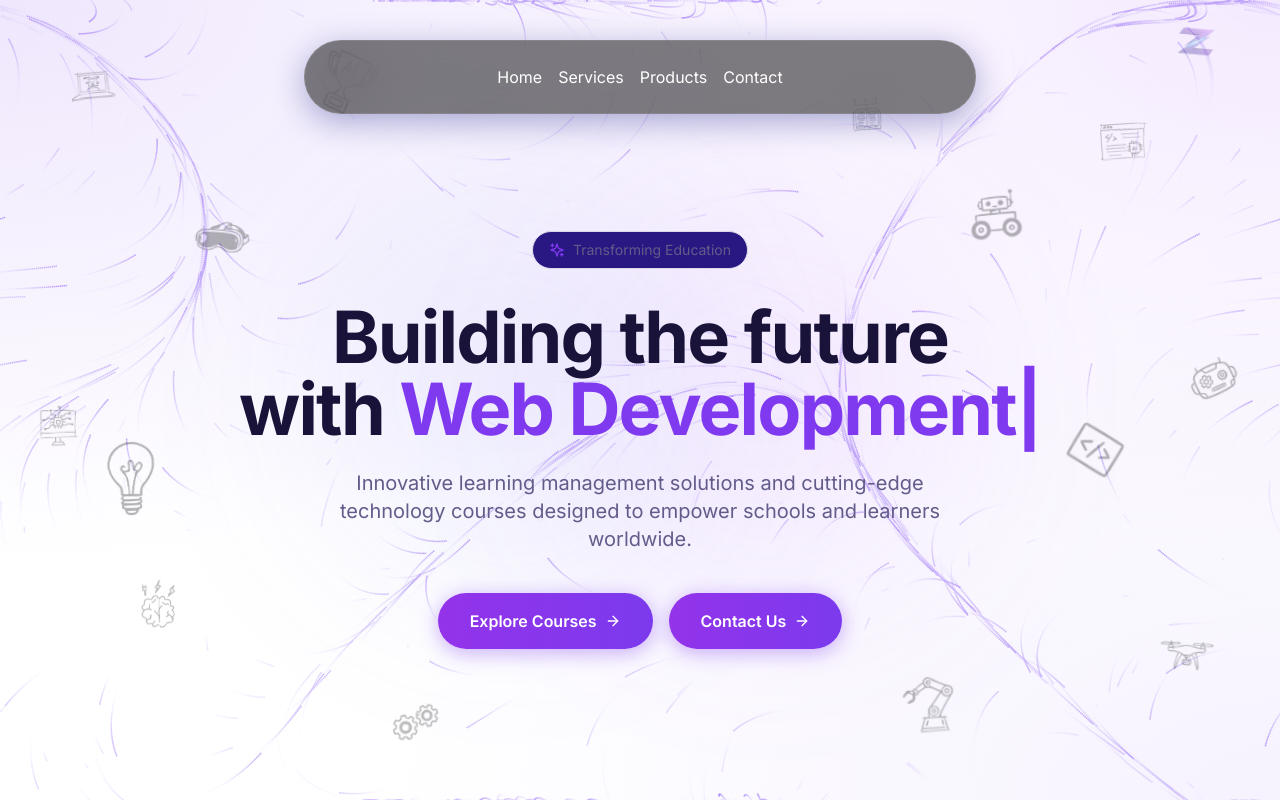
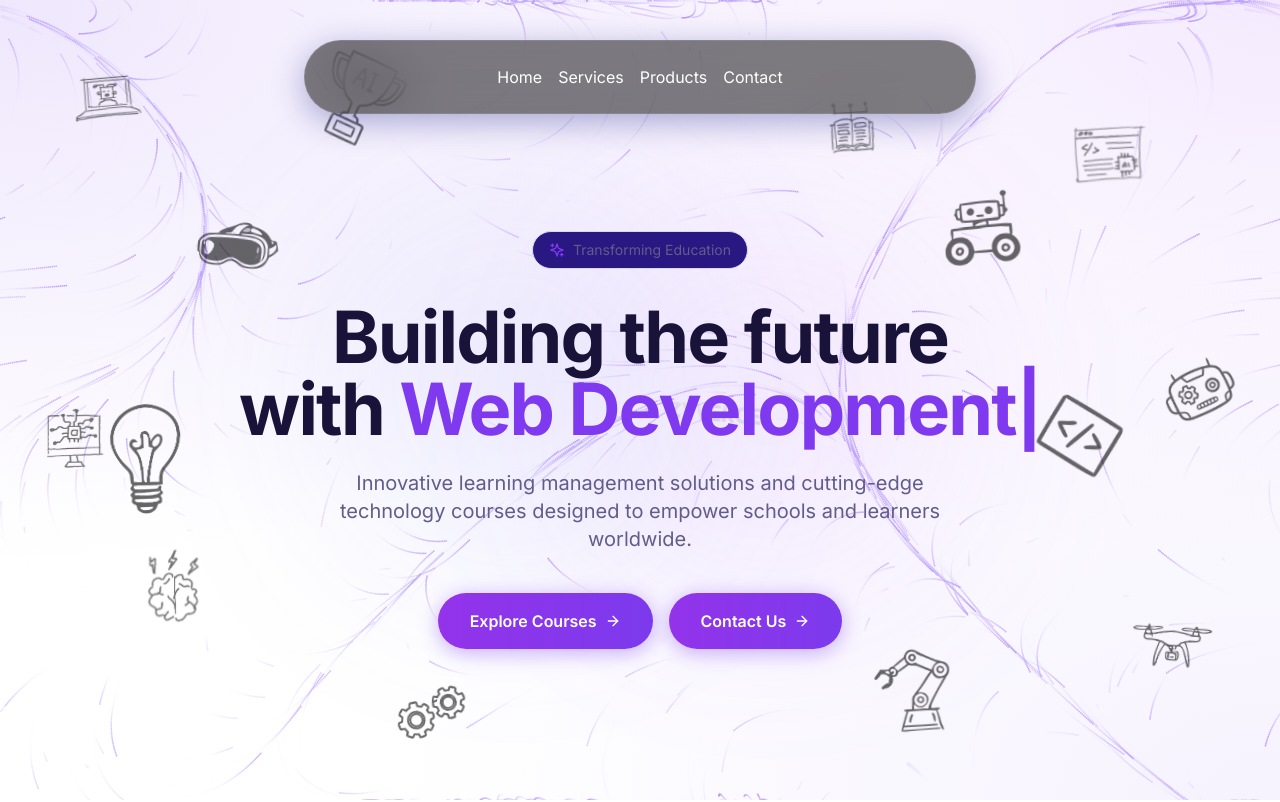
Before and after one commit to Farseen2002/Zyverce-app, a Next.js app in the folder zyverce-app/: page / in a window 1280 px wide. Shown: the top 802 px of the page. Built offline with nearby package versions, Linux system fonts and the light colour scheme.

Commit message:
Update Hero.tsx

```diff
--- a/zyverce-app/components/sections/Hero.tsx
+++ b/zyverce-app/components/sections/Hero.tsx
@@ -19,7 +19,8 @@ const floatingIcons = [
     { src: '/img-12.png', top: '45%', right: '3%', delay: 2.8 },
     { src: '/img-13.png', bottom: '5%', left: '30%', delay: 3.8 },
     { src: '/img-14.png', bottom: '8%', right: '25%', delay: 1.2 },
-    { src: '/z-logo.png', top: '5%', right: '5%', width: '40px', opacity: 0.5, delay: 4 } // Adding logo just in case
+    // Replaced Z-logo with img-15.png, centered and larger as requested
+    { src: '/img-15.png', top: '50%', left: '50%', width: '150px', opacity: 0.15, delay: 4, isCenter: true }
 ];
 
 export const HeroSection = () => {
@@ -54,7 +55,7 @@ export const HeroSection = () => {
                         alt=""
                         initial={{ opacity: 0, y: 20 }}
                         animate={{
-                            opacity: 0.3, // Keep them subtle
+                            opacity: icon.opacity || 0.6,
                             y: [0, -20, 0],
                             rotate: [0, 5, -5, 0]
                         }}
@@ -69,11 +70,10 @@ export const HeroSection = () => {
                             left: icon.left,
                             right: icon.right,
                             bottom: icon.bottom,
-                            width: icon.width || '60px', // Default size
+                            width: icon.width || '90px', // Increased default size from 60px to 90px
                             height: 'auto',
-                            opacity: icon.opacity || 0.6, // Default opacity, slightly higher than before
-                            mixBlendMode: 'multiply', // Ensure they blend well with the background
-                            // Removed invert filter as the background is light and icons are black
+                            transform: icon.isCenter ? 'translate(-50%, -50%)' : 'none', // Center alignment for the central image
+                            mixBlendMode: 'multiply',
                         }}
                         className="pointer-events-none"
                     />
```
